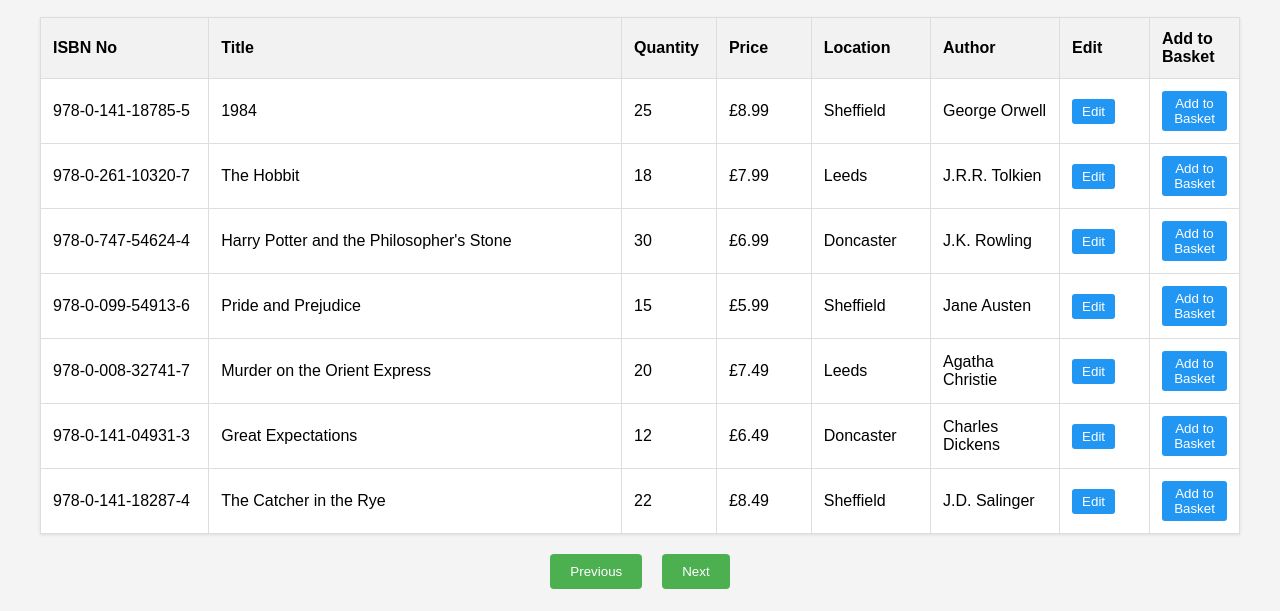
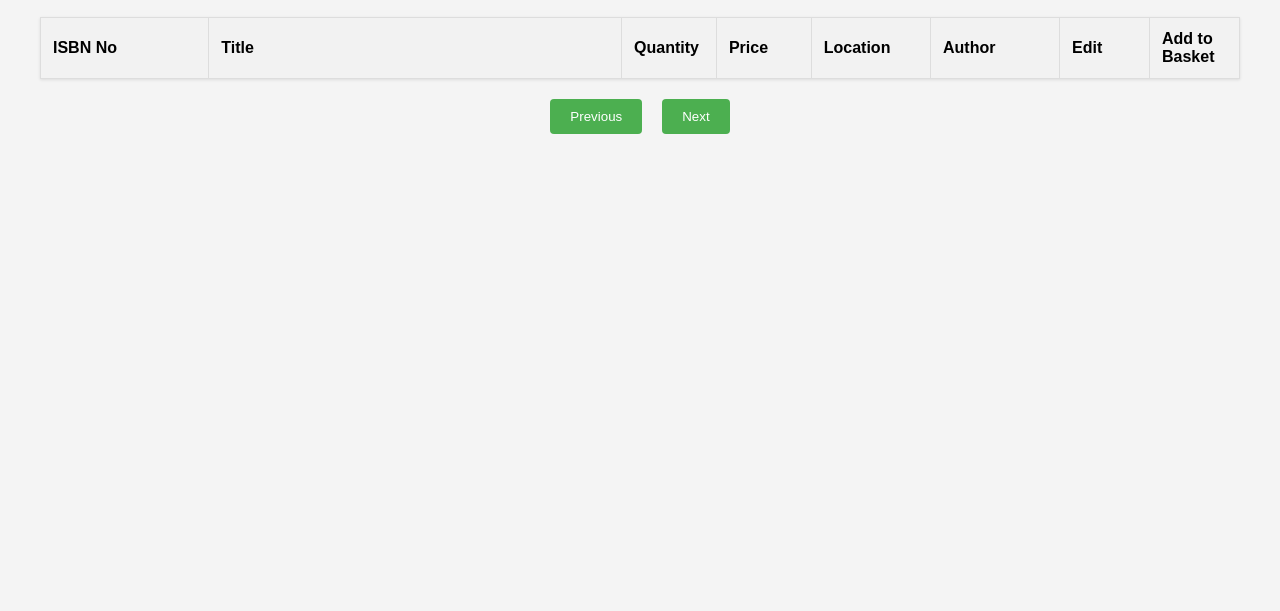
Before and after one commit to SecretiveShell/InventoryManagementSystem-y2s1, a website built with Vite: page frontend/src/inventory.html in a window 1280 px wide. Shown: the part 189-800 px from the top of the page. Built offline with nearby package versions, Linux system fonts and the light colour scheme; no server answers.

Commit message:
remove hardcoded items

```diff
--- a/frontend/src/inventory.html
+++ b/frontend/src/inventory.html
@@ -43,76 +43,7 @@
         </tr>
       </thead>
       <tbody>
-        <tr>
-          <td>978-0-141-18785-5</td>
-          <td>1984</td>
-          <td>25</td>
-          <td>£8.99</td>
-          <td>Sheffield</td>
-          <td>George Orwell</td>
-          <td><button class="edit-btn">Edit</button></td>
-          <td><button class="add-to-basket-btn">Add to Basket</button></td>
-        </tr>
-        <tr>
-          <td>978-0-261-10320-7</td>
-          <td>The Hobbit</td>
-          <td>18</td>
-          <td>£7.99</td>
-          <td>Leeds</td>
-          <td>J.R.R. Tolkien</td>
-          <td><button class="edit-btn">Edit</button></td>
-          <td><button class="add-to-basket-btn">Add to Basket</button></td>
-        </tr>
-        <tr>
-          <td>978-0-747-54624-4</td>
-          <td>Harry Potter and the Philosopher's Stone</td>
-          <td>30</td>
-          <td>£6.99</td>
-          <td>Doncaster</td>
-          <td>J.K. Rowling</td>
-          <td><button class="edit-btn">Edit</button></td>
-          <td><button class="add-to-basket-btn">Add to Basket</button></td>
-        </tr>
-        <tr>
-          <td>978-0-099-54913-6</td>
-          <td>Pride and Prejudice</td>
-          <td>15</td>
-          <td>£5.99</td>
-          <td>Sheffield</td>
-          <td>Jane Austen</td>
-          <td><button class="edit-btn">Edit</button></td>
-          <td><button class="add-to-basket-btn">Add to Basket</button></td>
-        </tr>
-        <tr>
-          <td>978-0-008-32741-7</td>
-          <td>Murder on the Orient Express</td>
-          <td>20</td>
-          <td>£7.49</td>
-          <td>Leeds</td>
-          <td>Agatha Christie</td>
-          <td><button class="edit-btn">Edit</button></td>
-          <td><button class="add-to-basket-btn">Add to Basket</button></td>
-        </tr>
-        <tr>
-          <td>978-0-141-04931-3</td>
-          <td>Great Expectations</td>
-          <td>12</td>
-          <td>£6.49</td>
-          <td>Doncaster</td>
-          <td>Charles Dickens</td>
-          <td><button class="edit-btn">Edit</button></td>
-          <td><button class="add-to-basket-btn">Add to Basket</button></td>
-        </tr>
-        <tr>
-          <td>978-0-141-18287-4</td>
-          <td>The Catcher in the Rye</td>
-          <td>22</td>
-          <td>£8.49</td>
-          <td>Sheffield</td>
-          <td>J.D. Salinger</td>
-          <td><button class="edit-btn">Edit</button></td>
-          <td><button class="add-to-basket-btn">Add to Basket</button></td>
-        </tr>
+
       </tbody>
     </table>
 
```
